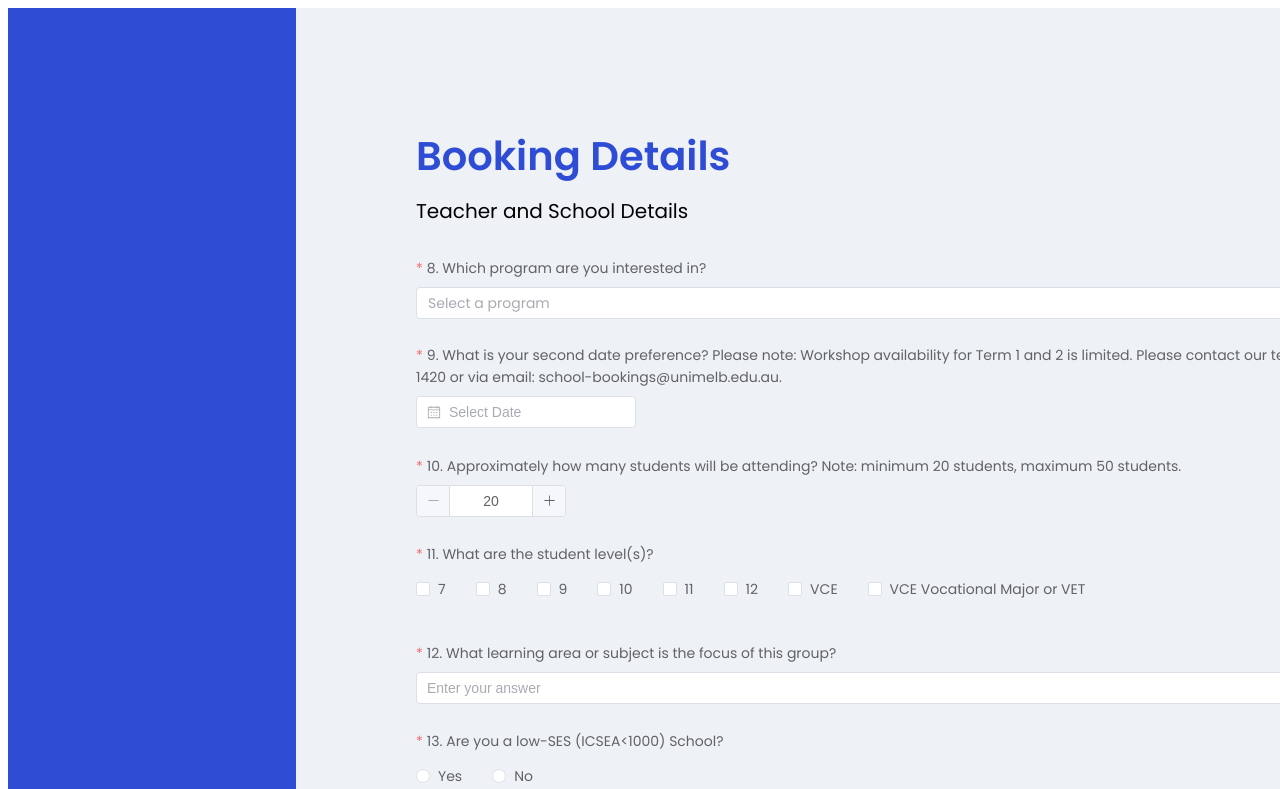
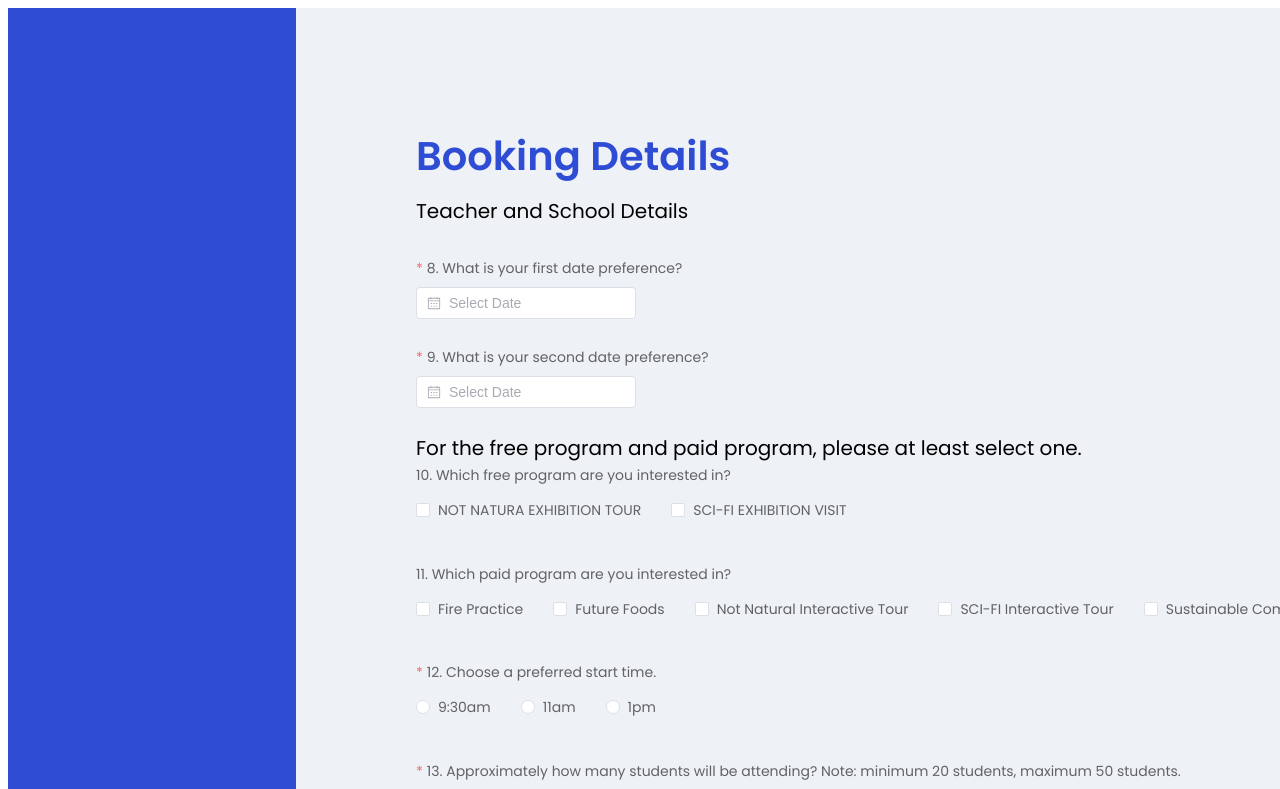
Before and after one commit to COMP90082-2024-SM1/SG-Wombat, a Vue app in the folder src/front-end/sg-wombat/: page /teacherpage3 in a window 1280 px wide. Shown: the top 789 px of the page. Built offline with nearby package versions, Linux system fonts and the light colour scheme.

Commit message:
bookingform
update the other kind program form

```diff
--- a/src/front-end/sg-wombat/src/components/teacherpage3.vue
+++ b/src/front-end/sg-wombat/src/components/teacherpage3.vue
@@ -13,41 +13,56 @@
                 <el-main>
                     <el-form :model="form" :rules="rules" label-position="top" class="booking-form" ref="formRef">
 
-
-                        <el-form-item label="8. Which program are you interested in?" prop="selectedProgram">
-                            <el-select v-model="form.selectedProgram" placeholder="Select a program">
-                                <el-option
-                                    label="Half day experience with two modules: NOT NATURA TOUR + (UN)EXPECTED WORKSHOP at 11am-2:15pm (with a 45min lunch break)"
-                                    value="halfDayTwoModules"></el-option>
-                                <el-option
-                                    label="Half day experience with two modules: NOT NATURAL TOUR + CHICKENOSAURUS WORKSHOP at 11am-2:15pm (with a 45min lunch break)"
-                                    value="halfDayTwoModulesChicken"></el-option>
-                                <el-option
-                                    label="Full day experience with three modules: NOT NATURAL TOUR + (UN)EXPECTED WORKSHOP + CHICKENOSAURUS WORKSHOP at 9:30am-2:15pm (with a 15min recess and a 45min lunch break)"
-                                    value="fullDayThreeModules"></el-option>
-                            </el-select>
+                        <el-form-item
+                            label="8. What is your first date preference?"
+                            prop="datePreference1">
+                            <el-date-picker v-model="form.datePreference1" :disabled-date="disabledDate" type="date"
+                                placeholder="Select Date">
+                            </el-date-picker>
                         </el-form-item>
 
-
-
                         <el-form-item
-                            label="9. What is your second date preference? Please note: Workshop availability for Term 1 and 2 is limited. Please contact our team to discuss on 03 8344 1420 or via email: school-bookings@unimelb.edu.au."
+                            label="9. What is your second date preference? "
                             prop="datePreference2">
-
                             <el-date-picker v-model="form.datePreference2" :disabled-date="disabledDate" type="date"
                                 placeholder="Select Date">
                             </el-date-picker>
                         </el-form-item>
 
+                        <div style="margin-top: 2px;">For the free program and paid program, please at least select one.</div>
+                        <el-form-item label="10. Which free program are you interested in?" prop="selectedFreeProgram">
+                            <el-checkbox-group v-model="form.selectedFreeProgram">
+                                <el-checkbox label="NOT">NOT NATURA EXHIBITION TOUR</el-checkbox>
+                                <el-checkbox label="SCI">SCI-FI EXHIBITION VISIT</el-checkbox>
+                            </el-checkbox-group>
+                        </el-form-item>
+
+                        <el-form-item label="11. Which paid program are you interested in?" prop="selectedPaidProgram">
+                            <el-checkbox-group v-model="form.selectedPaidProgram">
+                                <el-checkbox label="Fire">Fire Practice</el-checkbox>
+                                <el-checkbox label="Future">Future Foods</el-checkbox>
+                                <el-checkbox label="Interactive">Not Natural Interactive Tour</el-checkbox>
+                                <el-checkbox label="SCIInteractive">SCI-FI Interactive Tour</el-checkbox>
+                                <el-checkbox label="Sustainable">Sustainable Communities</el-checkbox>
+                                <el-checkbox label="Take">Take Flight</el-checkbox>
+                            </el-checkbox-group>
+                        </el-form-item>
+
+                        <el-form-item label="12. Choose a preferred start time." prop="startTime">
+                            <el-radio-group v-model="form.startTime">
+                                <el-radio :label="'morning'">9:30am</el-radio>
+                                <el-radio :label="'afternoon'">11am</el-radio>
+                                <el-radio :label="'evening'">1pm</el-radio>
+                            </el-radio-group>
+                        </el-form-item>
+
                         <el-form-item
-                            label="10. Approximately how many students will be attending? Note: minimum 20 students, maximum 50 students."
+                            label="13. Approximately how many students will be attending? Note: minimum 20 students, maximum 50 students."
                             prop="studentCount">
                             <el-input-number v-model.number="form.studentCount" :min="20" :max="50"></el-input-number>
                         </el-form-item>
 
-
-                        <!-- Question 11 -->
-                        <el-form-item label="11. What are the student level(s)?" prop="studentLevels">
+                        <el-form-item label="14. What are the student level(s)?" prop="studentLevels">
                             <el-checkbox-group v-model="form.studentLevels">
                                 <el-checkbox label="7">7</el-checkbox>
                                 <el-checkbox label="8">8</el-checkbox>
@@ -55,47 +70,41 @@
                                 <el-checkbox label="10">10</el-checkbox>
                                 <el-checkbox label="11">11</el-checkbox>
                                 <el-checkbox label="12">12</el-checkbox>
-
                                 <el-checkbox label="VCE">VCE</el-checkbox>
                                 <el-checkbox label="VCE Vocational Major or VET">VCE Vocational Major or
                                     VET</el-checkbox>
                             </el-checkbox-group>
                         </el-form-item>
 
-                        <!-- Question 12 -->
-                        <el-form-item label="12. What learning area or subject is the focus of this group?"
+                        <el-form-item label="15. What learning area or subject is the focus of this group?"
                             prop="learningArea">
                             <el-input v-model="form.learningArea" placeholder="Enter your answer"></el-input>
                         </el-form-item>
 
-                        <el-form-item label="13. Are you a low-SES (ICSEA<1000) School?" prop="isLowSES">
+                        <el-form-item label="16. Are you a low-SES (ICSEA<1000) School?" prop="isLowSES">
                             <el-radio-group v-model="form.isLowSES">
                                 <el-radio :label="true">Yes</el-radio>
                                 <el-radio :label="false">No</el-radio>
                             </el-radio-group>
-
                         </el-form-item>
 
-                        <!-- Question 14 -->
-                        <el-form-item label="14. What is the school's ABN number?" prop="abnNumber">
+                        <el-form-item label="17. What is the school's ABN number?" prop="abnNumber">
                             <el-input v-model="form.abnNumber" placeholder="Enter your answer"></el-input>
                         </el-form-item>
 
-                        <!-- Question 15 -->
                         <el-form-item
-                            label="15. Does your student cohort have any specific needs that we should be aware of?"
+                            label="18. Does your student cohort have any specific needs that we should be aware of?"
                             prop="specificNeeds">
                             <el-input type="textarea" v-model="form.specificNeeds"
                                 placeholder="This could be accessibility or sensory needs, or it could be that attending students need a prayer room during breaks."></el-input>
                         </el-form-item>
 
-                        <!-- Question 16 -->
-                        <el-form-item label="16. Anything else you want us to know?" prop="additionalInfo">
+                        <el-form-item label="19. Anything else you want us to know?" prop="additionalInfo">
                             <el-input type="textarea" v-model="form.additionalInfo"
                                 placeholder="Please note here if the organising teacher is different to the teacher attending the program"></el-input>
                         </el-form-item>
 
-                        <el-form-item label="17. Can we sign you up to our SGM Excursions mailing list?"
+                        <el-form-item label="20. Can we sign you up to our SGM Excursions mailing list?"
                             prop="mailingListSignup">
                             <el-radio-group v-model="form.mailingListSignup">
                                 <el-radio :label="true">Yes please</el-radio>
@@ -103,25 +112,21 @@
                             </el-radio-group>
                         </el-form-item>
 
-                        <!-- Question 18 -->
-                        <el-form-item label="18. How did you hear about Science Gallery's excursions?">
+                        <el-form-item label="21. How did you hear about Science Gallery's excursions?">
                             <el-input v-model="form.discoverySource" placeholder="Enter your answer"></el-input>
                         </el-form-item>
 
-                        <!-- Question 19 -->
                         <el-form-item
-                            label="19. Please note that bookings can be amended or cancelled by emailing school-bookings@unimelb.edu.au up until 14 days before the excursion date, at which point you will be issued an invoice based on the registered number of students. After that date, cancellations and amendments will be charged."
+                            label="22. Please note that bookings can be amended or cancelled by emailing school-bookings@unimelb.edu.au up until 14 days before the excursion date, at which point you will be issued an invoice based on the registered number of students. After that date, cancellations and amendments will be charged."
                             prop="bookingTerms">
                             <el-checkbox-group v-model="form.bookingTerms">
                                 <el-checkbox :label="true">I accept</el-checkbox>
                             </el-checkbox-group>
                         </el-form-item>
 
-
                     </el-form>
-                    <el-button class="buttom" type="primary" @click="goToTargetPage"> Last Page</el-button>
+                    <el-button class="buttom" type="primary" @click="validateAndGoToTargetPage"> Last Page</el-button>
                     <el-button class="buttom" type="primary" plain @click="submitForm"> Submit</el-button>
-
                 </el-main>
             </el-container>
 
@@ -131,27 +136,45 @@
 
 <script setup>
 import { ref } from 'vue';
+import { useRouter } from 'vue-router';
+import {
+    ElForm,
+    ElFormItem,
+    ElInput,
+    ElRadioGroup,
+    ElRadio,
+    ElDatePicker,
+    ElButton,
+    ElInputNumber,
+    ElCheckboxGroup,
+    ElCheckbox,
+    ElMessageBox,
+    ElMessage
+} from 'element-plus';
 
 // 数据属性
 const form = ref({
     selectedProgram: '',
+    datePreference1: '',
     datePreference2: '',
+    selectedFreeProgram: [],
+    selectedPaidProgram:[],
     studentCount: '',
     studentLevels: [],
     learningArea: '',
-    isLowSES: null,
+    startTime: '',
+    isLowSES: '',
     abnNumber: '',
     specificNeeds: '',
     additionalInfo: '',
-    mailingListSignup: null,
+    mailingListSignup: '',
     discoverySource: '',
-    bookingTerms: [],
-    // 其他字段...
+    bookingTerms: []
 });
 
 // 表单验证规则
 const rules = {
-    selectedProgram: [{ required: true, message: "Please select a program", trigger: "change" }],
+    datePreference1: [{ required: true, message: 'Preference Data is required', trigger: 'blur' }],
     datePreference2: [{ required: true, message: 'Preference Data is required', trigger: 'blur' }],
     studentCount: [
         { required: true, message: 'The student count is required', trigger: 'blur' },
@@ -164,6 +187,7 @@ const rules = {
         { required: true, message: 'Please enter the learning area or subject', trigger: 'blur' }
     ],
     isLowSES: [{ required: true, message: 'Please select an option', trigger: 'change' }],
+    startTime: [{ required: true, message: 'Please select an option', trigger: 'change' }],
     abnNumber: [{ required: true, message: 'ABN number is required', trigger: 'blur' }],
     specificNeeds: [{ required: true, message: 'Please describe any specific needs', trigger: 'blur' }],
     additionalInfo: [{ required: false }], // This field is not marked as required
@@ -172,21 +196,8 @@ const rules = {
     ],
     bookingTerms: [
         { type: 'array', required: true, message: 'You must accept the terms', trigger: 'change' }
-    ],
-    // 其他验证规则...
+    ]
 };
-import {
-    ElForm,
-    ElFormItem,
-    ElInput,
-    ElRadioGroup,
-    ElRadio,
-    ElDatePicker,
-    ElButton,
-    ElRow,
-    ElCol
-} from 'element-plus';
-
 
 const disabledDate = (time) => {
     // 获取日期是星期几（0 是星期日，1 是星期一，...，6 是星期六）
@@ -195,18 +206,9 @@ const disabledDate = (time) => {
     return dayOfWeek === 1 || dayOfWeek === 6 || dayOfWeek === 0;
 };
 
-import { useRouter } from 'vue-router'
-
-const router = useRouter()
+const router = useRouter();
 
 const formRef = ref(null);
-
-// 在这里定义 goToTargetPage 函数
-function goToTargetPage() {
-    // 使用 router.push 方法来导航
-    router.push({ name: 'teacherpage' }); // 确保你的路由配置中有对应的路由
-}
-
 
 const validateAndGoToTargetPage = () => {
     formRef.value.validate((valid) => {
@@ -219,8 +221,10 @@ const validateAndGoToTargetPage = () => {
     });
 };
 
-
-import { ElMessageBox, ElMessage } from 'element-plus';
+function goToTargetPage() {
+    // 使用 router.push 方法来导航
+    router.push({ name: 'teacherpage' }); // 确保你的路由配置中有对应的路由
+}
 
 const submitForm = () => {
     formRef.value.validate((valid) => {
@@ -261,8 +265,8 @@ const open = () => {
         });
     });
 };
+</script>
 
-</script>
 
 
 <style scoped>
```
Also changed, not shown: src/front-end/sg-wombat/src/components/teacherpage2.vue (+7 -7 lines).
